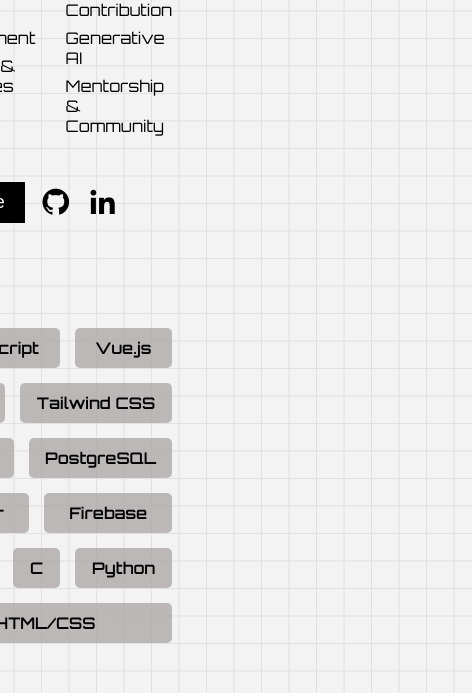
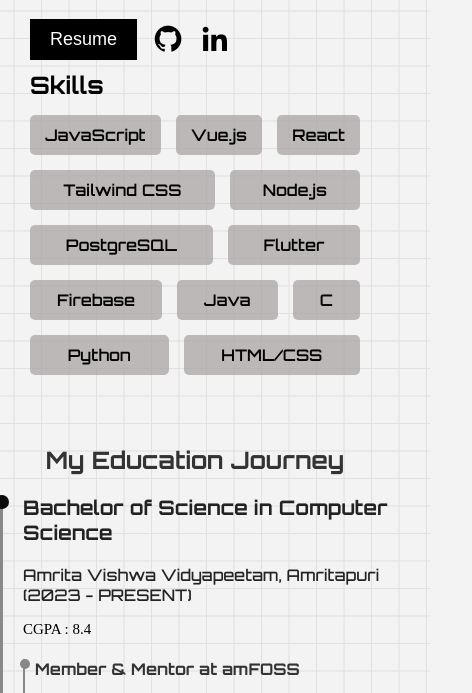
Before and after one commit to ganidande905/Vision, a Vue app: page / in a window 390 px wide. Shown: the part 690-1383 px from the top of the page, 472 px wide, since content can reach past the window. Built offline with nearby package versions, Linux system fonts and the light colour scheme; a web font is replaced by a local one.

Commit message:
PatchWork

```diff
--- a/src/views/Home.vue
+++ b/src/views/Home.vue
@@ -169,6 +169,8 @@ p {
   align-items: center;
   gap: 15px;
   margin-top: 30px;
+  margin-bottom: 0;
+  padding-bottom: 0;
 }
 .socials ul {
   display: flex;
@@ -205,8 +207,9 @@ p {
 .skills {
   display: flex;
   flex-direction: column;
-  margin-top: 40px;
+  margin-top: 10px;
   margin-right: 0;
+  padding-top: 0;
 }
 
 .skills h2 {
@@ -215,6 +218,7 @@ p {
   margin-bottom: 15px;
   text-align:start;
   margin-right: 0;
+  margin-top: 0;
 }
 
 .skills-grid {
@@ -322,6 +326,9 @@ p {
   .image{
     display: none;
   }
+  .profile-section{
+    display: none;
+  }
 
 
 }
@@ -337,6 +344,9 @@ p {
     font-size: 30px;
   }
   .image{
+    display: none;
+  }
+  .profile-section{
     display: none;
   }
 
```
